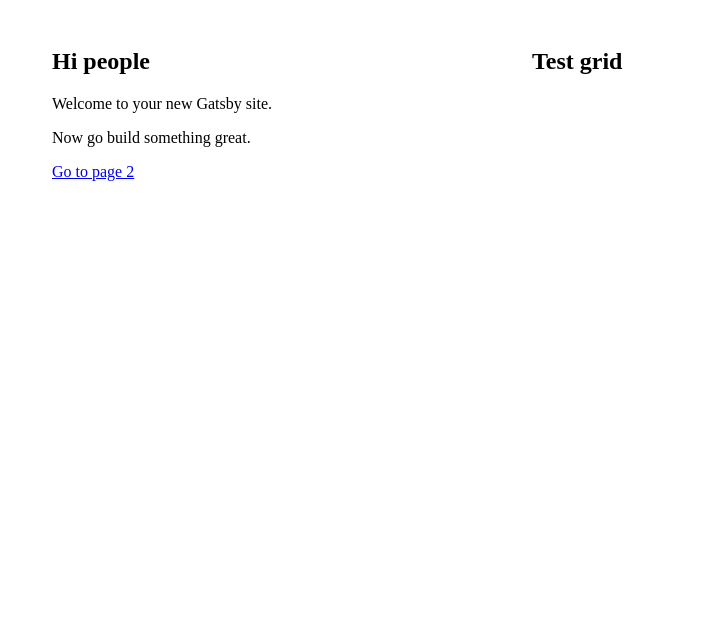
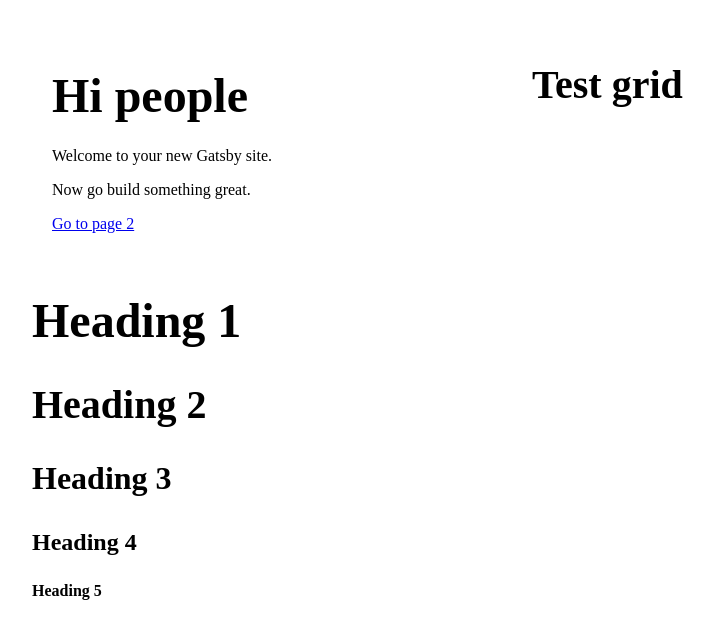
Before and after one commit to lundgren2/styled-components-ui, a Gatsby site: page / in a window 1280 px wide. Shown: the whole page, without its empty margins (128-842 px from the left). Built offline with nearby package versions, Linux system fonts and the light colour scheme; Gatsby itself is replaced by a stand-in of ours.

Commit message:
Add component demo

```diff
--- /dev/null
+++ b/src/components/Demo.js
@@ -0,0 +1,12 @@
+import React from 'react'
+import { Demos } from './index'
+
+const { TypographyDemo } = Demos
+
+export default () => {
+  return (
+    <div>
+      <TypographyDemo />
+    </div>
+  )
+}
--- a/src/pages/index.js
+++ b/src/pages/index.js
@@ -1,19 +1,25 @@
 import React from 'react'
 import Link from 'gatsby-link'
 import { Col, Row, Container } from '../components/Grid'
+import { H1, H2, H3 } from '../components/Typography'
+import Demo from '../components/Demo'
 
 const IndexPage = () => (
   <Container>
     <Row>
       <Col sm={12} md={6}>
-        <h1>Hi people</h1>
+        <H1>Hi people</H1>
         <p>Welcome to your new Gatsby site.</p>
         <p>Now go build something great.</p>
         <Link to="/page-2/">Go to page 2</Link>
       </Col>
       <Col sm={12} md={6}>
-        <h1>Test grid</h1>
+        <H2>Test grid</H2>
       </Col>
+    </Row>
+
+    <Row>
+      <Demo />
     </Row>
   </Container>
 )
```
